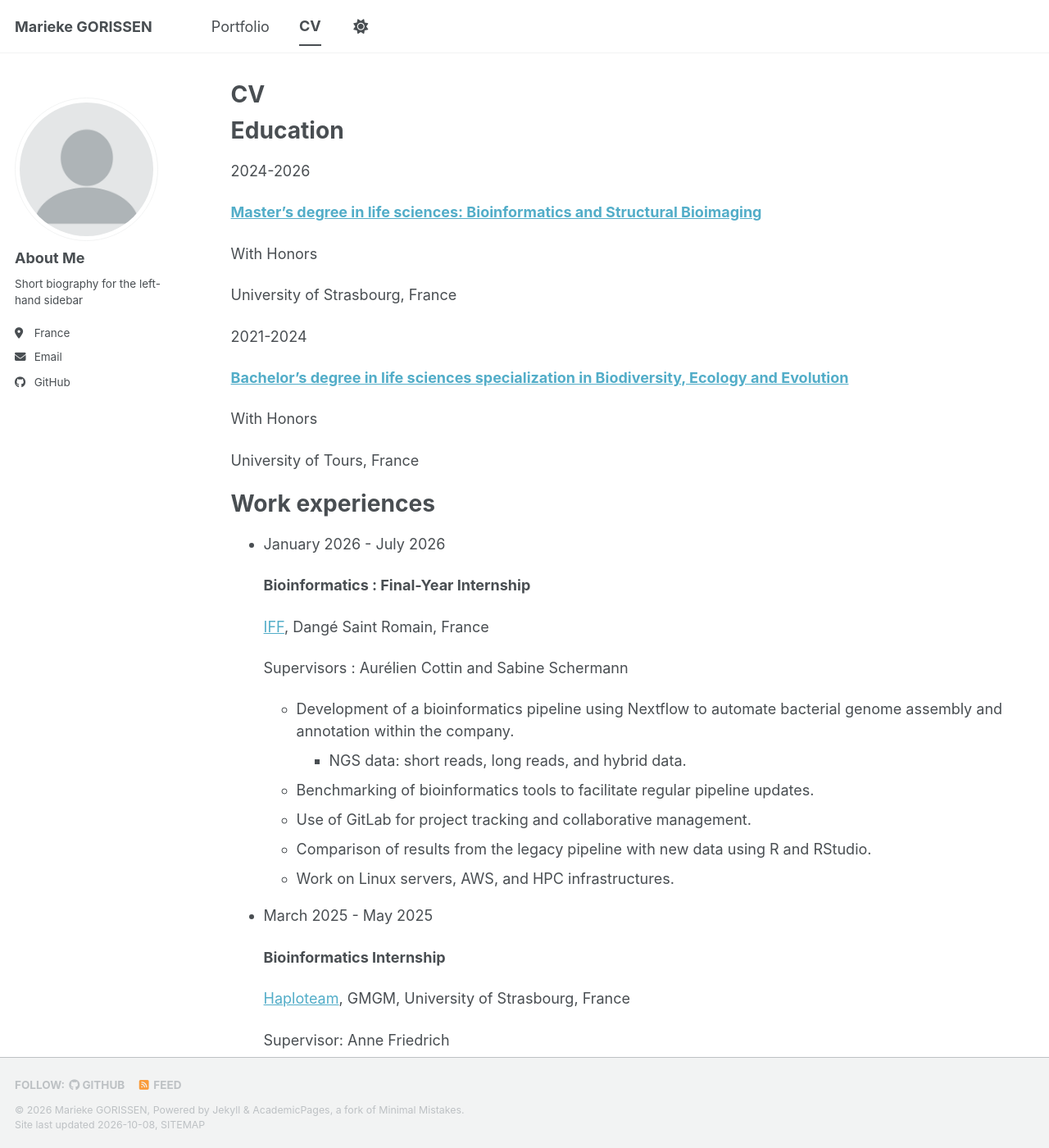
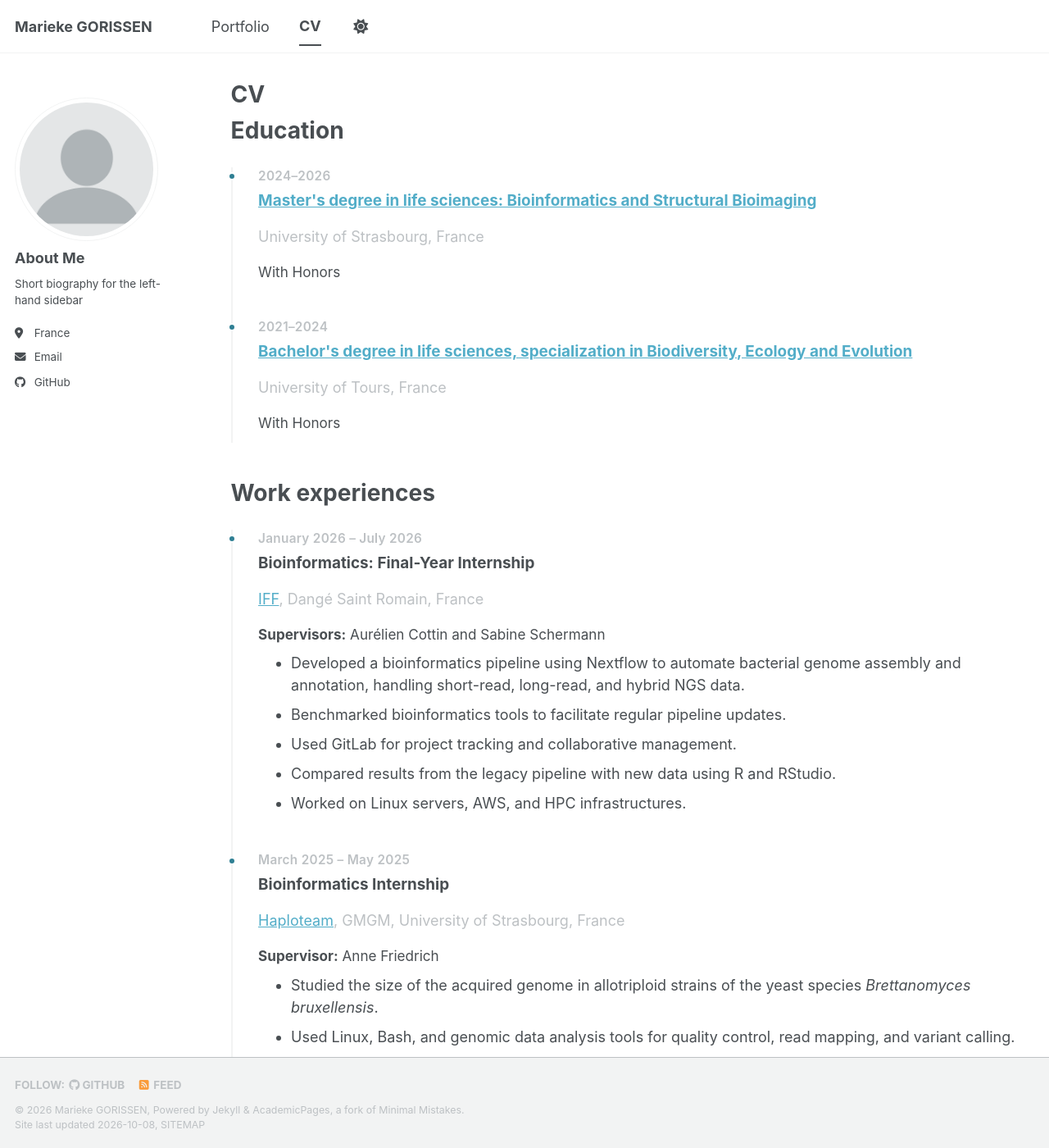
Before and after one commit to mg-btiger/mgorissen.github.io, a Jekyll site: the page built from _pages/cv.md, in a window 1280 px wide and 1400 px high. Shown: the whole window at 82% size. Built offline with Jekyll 4.4.1, drawn with Linux system fonts in a browser that asks for light colours; a style sheet for code colours, icons or effects is not loaded; some of the changed text lies outside the part shown.

Commit message:
Update design of CV and CV

```diff
--- a/_pages/cv.md
+++ b/_pages/cv.md
@@ -12,64 +12,65 @@ redirect_from:
 Education
 ======
 
-2024-2026
+<div class="cv-entry-list">
+  <article class="cv-entry">
+    <p class="cv-entry__date">2024–2026</p>
+    <h3><a href="https://sciencesvie.unistra.fr/formation/master/odf-parcours-bioinformatique-et-bioimagerie-structurale-bbs-PR362-11493/">Master's degree in life sciences: Bioinformatics and Structural Bioimaging</a></h3>
+    <p class="cv-entry__organization">University of Strasbourg, France</p>
+    <p class="cv-entry__detail">With Honors</p>
+  </article>
 
-[**Master's degree in life sciences: Bioinformatics and Structural Bioimaging**](https://sciencesvie.unistra.fr/formation/master/odf-parcours-bioinformatique-et-bioimagerie-structurale-bbs-PR362-11493/)
-
-  With Honors
-
-  University of Strasbourg, France
-
-2021-2024
-
-[**Bachelor's degree in life sciences specialization in Biodiversity, Ecology and Evolution**](https://www.univ-tours.fr/formations/licence-sciences-technologies-sante-mention-sciences-de-la-vie-2)
-
-  With Honors
-
-  University of Tours, France
+  <article class="cv-entry">
+    <p class="cv-entry__date">2021–2024</p>
+    <h3><a href="https://www.univ-tours.fr/formations/licence-sciences-technologies-sante-mention-sciences-de-la-vie-2">Bachelor's degree in life sciences, specialization in Biodiversity, Ecology and Evolution</a></h3>
+    <p class="cv-entry__organization">University of Tours, France</p>
+    <p class="cv-entry__detail">With Honors</p>
+  </article>
+</div>
 
 
 Work experiences
 ======
 
-* January 2026 - July 2026
+<div class="cv-entry-list">
+  <article class="cv-entry">
+    <p class="cv-entry__date">January 2026 – July 2026</p>
+    <h3>Bioinformatics: Final-Year Internship</h3>
+    <p class="cv-entry__organization"><a href="https://www.iff.com/">IFF</a>, Dangé Saint Romain, France</p>
+    <p class="cv-entry__detail"><strong>Supervisors:</strong> Aurélien Cottin and Sabine Schermann</p>
+    <ul>
+      <li>Developed a bioinformatics pipeline using Nextflow to automate bacterial genome assembly and annotation, handling short-read, long-read, and hybrid NGS data.</li>
+      <li>Benchmarked bioinformatics tools to facilitate regular pipeline updates.</li>
+      <li>Used GitLab for project tracking and collaborative management.</li>
+      <li>Compared results from the legacy pipeline with new data using R and RStudio.</li>
+      <li>Worked on Linux servers, AWS, and HPC infrastructures.</li>
+    </ul>
+  </article>
 
-    **Bioinformatics : Final-Year Internship**
+  <article class="cv-entry">
+    <p class="cv-entry__date">March 2025 – May 2025</p>
+    <h3>Bioinformatics Internship</h3>
+    <p class="cv-entry__organization"><a href="https://www.haploteam.org/">Haploteam</a>, GMGM, University of Strasbourg, France</p>
+    <p class="cv-entry__detail"><strong>Supervisor:</strong> Anne Friedrich</p>
+    <ul>
+      <li>Studied the size of the acquired genome in allotriploid strains of the yeast species <em>Brettanomyces bruxellensis</em>.</li>
+      <li>Used Linux, Bash, and genomic data analysis tools for quality control, read mapping, and variant calling.</li>
+      <li>Analyzed and visualized data using R and RStudio.</li>
+    </ul>
+  </article>
 
-    [IFF](https://www.iff.com/), Dangé Saint Romain, France
+  <article class="cv-entry">
+    <p class="cv-entry__date">Summer 2024</p>
+    <h3>Dishwasher</h3>
+    <p class="cv-entry__organization">La Chope, Le Touquet Paris Plage, France</p>
+  </article>
 
-    Supervisors : Aurélien Cottin and Sabine Schermann
-
-    * Development of a bioinformatics pipeline using Nextflow to automate bacterial genome assembly and annotation within the company.
-      * NGS data: short reads, long reads, and hybrid data.
-    * Benchmarking of bioinformatics tools to facilitate regular pipeline updates.
-    * Use of GitLab for project tracking and collaborative management.
-    * Comparison of results from the legacy pipeline with new data using R and RStudio.
-    * Work on Linux servers, AWS, and HPC infrastructures.
-
-* March 2025 - May 2025
-
-    **Bioinformatics Internship**
-
-    [Haploteam](https://www.haploteam.org/), GMGM, University of Strasbourg, France
-
-    Supervisor: Anne Friedrich
-
-    * Subject : Size of the acquired genome in allotriploid strains of yeast species : Brettanomyces bruxellensis
-    * Experience with Linux, Bash and genomic data analysis tools (quality control, read mapping, variant calling, etc.)
-    * Data analysis and visualization using R and RStudio
-
-* Summer 2024
-
-    **Dishwasher**
-
-    La Chope, Le Touquet Paris Plage, France
-
-* Summer 2022
-
-    **Server**
-
-    La Chope, Le Touquet Paris Plage, France
+  <article class="cv-entry">
+    <p class="cv-entry__date">Summer 2022</p>
+    <h3>Server</h3>
+    <p class="cv-entry__organization">La Chope, Le Touquet Paris Plage, France</p>
+  </article>
+</div>
 
 Skills
 ======
--- a/assets/css/main.scss
+++ b/assets/css/main.scss
@@ -45,6 +45,62 @@
   margin: 1.5rem 0;
 }
 
+.cv-entry-list {
+  margin: 1.5rem 0 2.5rem;
+  padding-left: 1.5rem;
+  border-left: 2px solid var(--global-border-color);
+}
+
+.cv-entry {
+  position: relative;
+  margin: 0 0 1.75rem;
+  padding: 0 0 0.25rem 0.25rem;
+
+  &::before {
+    position: absolute;
+    top: 0.35rem;
+    left: calc(-1.5rem - 6px);
+    width: 10px;
+    height: 10px;
+    border: 2px solid var(--global-bg-color);
+    border-radius: 50%;
+    background: var(--global-base-color);
+    content: "";
+  }
+
+  &:last-child {
+    margin-bottom: 0;
+  }
+
+  h3 {
+    margin: 0.15rem 0 0.35rem;
+    font-size: 1.05em;
+  }
+
+  > p {
+    margin-bottom: 0.4rem;
+  }
+
+  ul {
+    margin: 0.5rem 0 0;
+  }
+}
+
+.cv-entry__date {
+  color: var(--global-text-color-light);
+  font-size: 0.85em;
+  font-weight: 600;
+  letter-spacing: 0.02em;
+}
+
+.cv-entry__organization {
+  color: var(--global-text-color-light);
+}
+
+.cv-entry__detail {
+  font-size: 0.95em;
+}
+
 .cv-skill-card {
   padding: 1rem;
   border: 1px solid var(--global-border-color);
```
